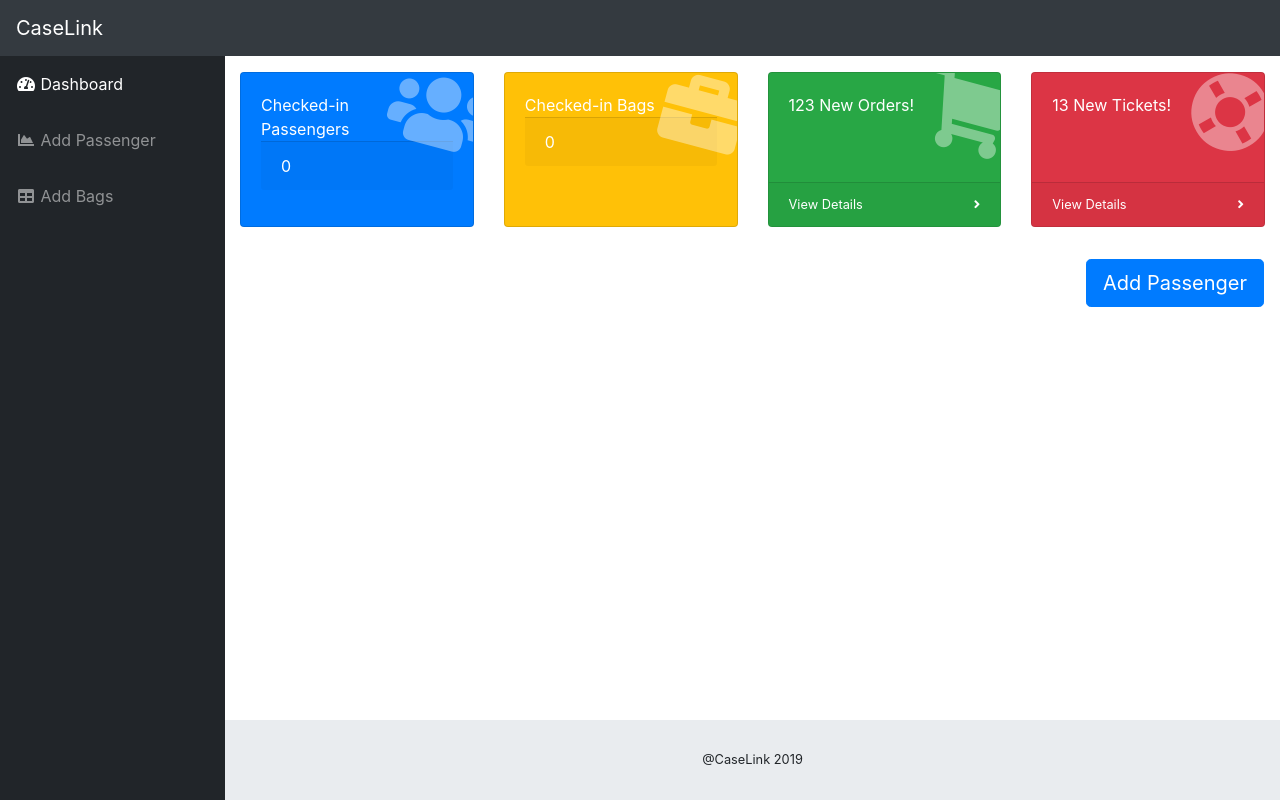
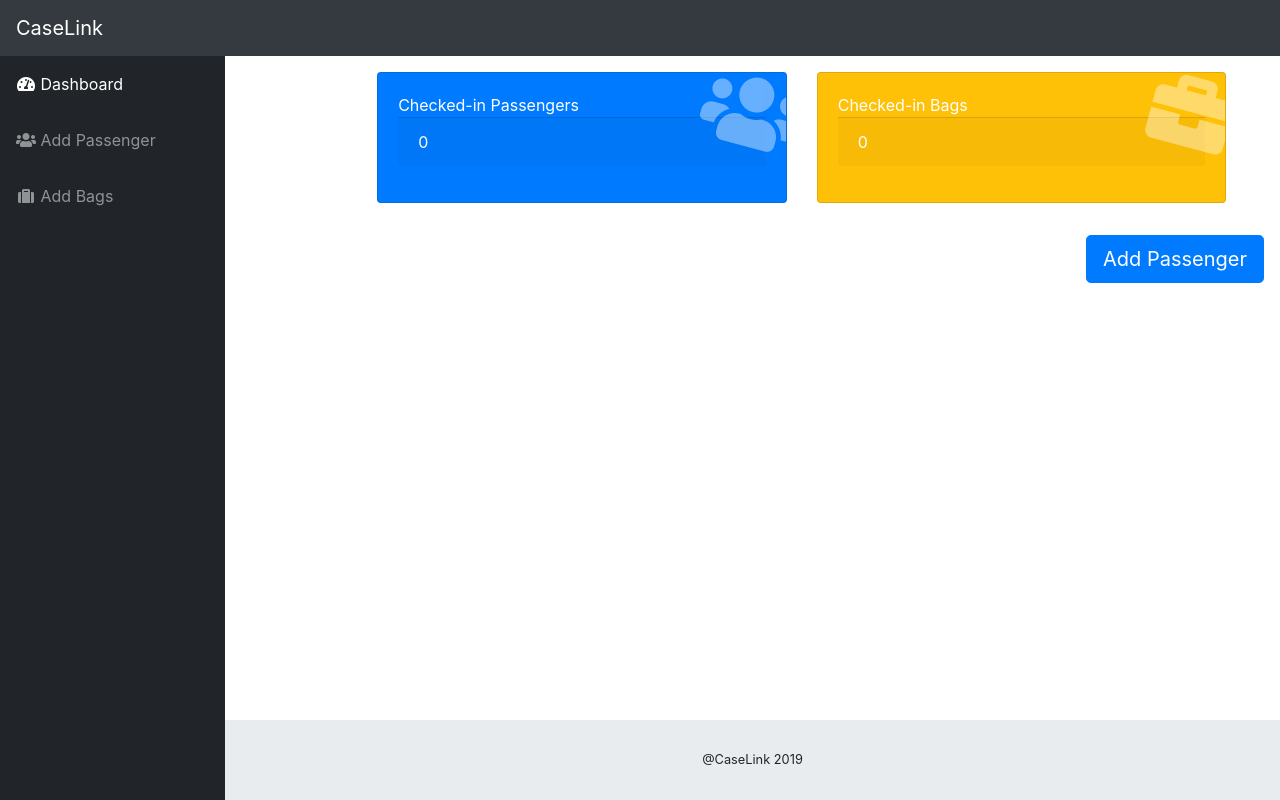
Before and after one commit to sank8dalvi/clink, a Flask app: page / in a window 1280 px wide. Run offline with Flask 2, Linux system fonts and the light colour scheme; data that the repository does not hold is empty; some libraries are stand-ins or nearby versions.

Commit message:
index.html update

```diff
--- a/case/app.py
+++ b/case/app.py
@@ -81,16 +81,15 @@ def gen_bag_id():
 	return jsonify({'bagRfid': bagRfid, 'passDb': bagDb})
 
 
-'''@todo check how values are passing. API needs passenger and Bag db IDs'''
+''' todo check how values are passing. API needs passenger and Bag db IDs'''
 
 
 @app.route('/dept/post/bagwt', methods=["POST"])
 def post_bag_wt():
 	wt = request.form['weight']
-	pdb = request.form['pdb']
-	bdb = request.form['bdb']
-
-	print(Query.addpassbags.format(pdb, bdb, int(wt)))
+	pdb = str(request.cookies.get('passId'))
+	bdb = str(request.cookies.get('bagId'))
+	#print(Query.addpassbags.format(pdb, bdb, int(wt)))
 	cur.execute(Query.addpassbags.format(pdb, bdb, int(wt)))
 	con.commit()
 	return '1'
@@ -146,6 +145,7 @@ def pop_add_bag_tab():
 	# passID = request.args.get('passID','')				#piInput
 	cur.execute(Query.getbags.format("12324"))
 	bags = cur.fetchall()
+
 	return render_template('addBags.html',
 						   data=bags,
 						   bagCount=get_bag_count(),
--- a/case/templates/index.html
+++ b/case/templates/index.html
@@ -44,23 +44,27 @@
       </li>
       <li class="nav-item {{addPassActive}}" id="addPass">
         <a class="nav-link">
-          <i class="fas fa-fw fa-chart-area"></i>
+          <i class="fa fa-fw fa-users" aria-hidden="true"></i>
           <span>Add Passenger</span></a>
       </li>
       <li class="nav-item {{addBagActive}}" id="addBag">
         <a class="nav-link">
-          <i class="fas fa-fw fa-table"></i>
+          <i class="fa fa-fw fa-suitcase" aria-hidden="true"></i>
           <span>Add Bags</span></a>
       </li>
     </ul>
-
+<style>
+  #card{
+    margin-left : 13%;
+  }
+</style>
     <div id="content-wrapper">
 
-      <div class="container-fluid">
+      <div class="container align-content-center" id="card">
 
         <!-- Icon Cards-->
-        <div class="row">
-          <div class="col-xl-3 col-sm-6 mb-3">
+        <div class="row ">
+          <div class="col-xl-5 col-sm-6 mb-3">
             <div class="card text-white bg-primary o-hidden h-100">
               <div class="card-body">
                 <div class="card-body-icon">
@@ -71,7 +75,7 @@
               </div>
             </div>
           </div>
-          <div class="col-xl-3 col-sm-6 mb-3">
+          <div class="col-xl-5 col-sm-6 mb-3">
             <div class="card text-white bg-warning o-hidden h-100">
               <div class="card-body">
                 <div class="card-body-icon">
@@ -82,38 +86,38 @@
               </div>
             </div>
           </div>
-          <div class="col-xl-3 col-sm-6 mb-3">
-            <div class="card text-white bg-success o-hidden h-100">
-              <div class="card-body">
-                <div class="card-body-icon">
-                  <i class="fas fa-fw fa-shopping-cart"></i>
-                </div>
-                <div class="mr-5">123 New Orders!</div>
-              </div>
-              <a class="card-footer text-white clearfix small z-1" href="#">
-                <span class="float-left">View Details</span>
-                <span class="float-right">
-                  <i class="fas fa-angle-right"></i>
-                </span>
-              </a>
-            </div>
-          </div>
-          <div class="col-xl-3 col-sm-6 mb-3">
-            <div class="card text-white bg-danger o-hidden h-100">
-              <div class="card-body">
-                <div class="card-body-icon">
-                  <i class="fas fa-fw fa-life-ring"></i>
-                </div>
-                <div class="mr-5">13 New Tickets!</div>
-              </div>
-              <a class="card-footer text-white clearfix small z-1" href="#">
-                <span class="float-left">View Details</span>
-                <span class="float-right">
-                  <i class="fas fa-angle-right"></i>
-                </span>
-              </a>
-            </div>
-          </div>
+          <!--<div class="col-xl-3 col-sm-6 mb-3">-->
+            <!--<div class="card text-white bg-success o-hidden h-100">-->
+              <!--<div class="card-body">-->
+                <!--<div class="card-body-icon">-->
+                  <!--<i class="fas fa-fw fa-shopping-cart"></i>-->
+                <!--</div>-->
+                <!--<div class="mr-5">123 New Orders!</div>-->
+              <!--</div>-->
+              <!--<a class="card-footer text-white clearfix small z-1" href="#">-->
+                <!--<span class="float-left">View Details</span>-->
+                <!--<span class="float-right">-->
+                  <!--<i class="fas fa-angle-right"></i>-->
+                <!--</span>-->
+              <!--</a>-->
+            <!--</div>-->
+          <!--</div>-->
+          <!--<div class="col-xl-3 col-sm-6 mb-3">-->
+            <!--<div class="card text-white bg-danger o-hidden h-100">-->
+              <!--<div class="card-body">-->
+                <!--<div class="card-body-icon">-->
+                  <!--<i class="fas fa-fw fa-life-ring"></i>-->
+                <!--</div>-->
+                <!--<div class="mr-5">13 New Tickets!</div>-->
+              <!--</div>-->
+              <!--<a class="card-footer text-white clearfix small z-1" href="#">-->
+                <!--<span class="float-left">View Details</span>-->
+                <!--<span class="float-right">-->
+                  <!--<i class="fas fa-angle-right"></i>-->
+                <!--</span>-->
+              <!--</a>-->
+            <!--</div>-->
+          <!--</div>-->
         </div>
 
 
```
